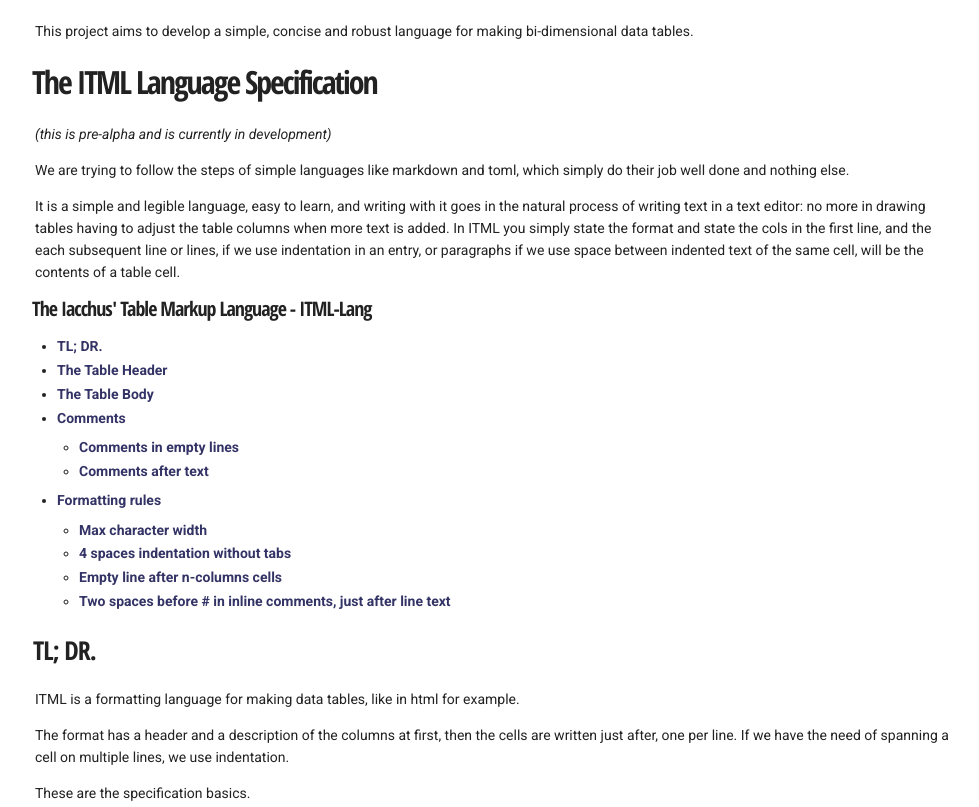
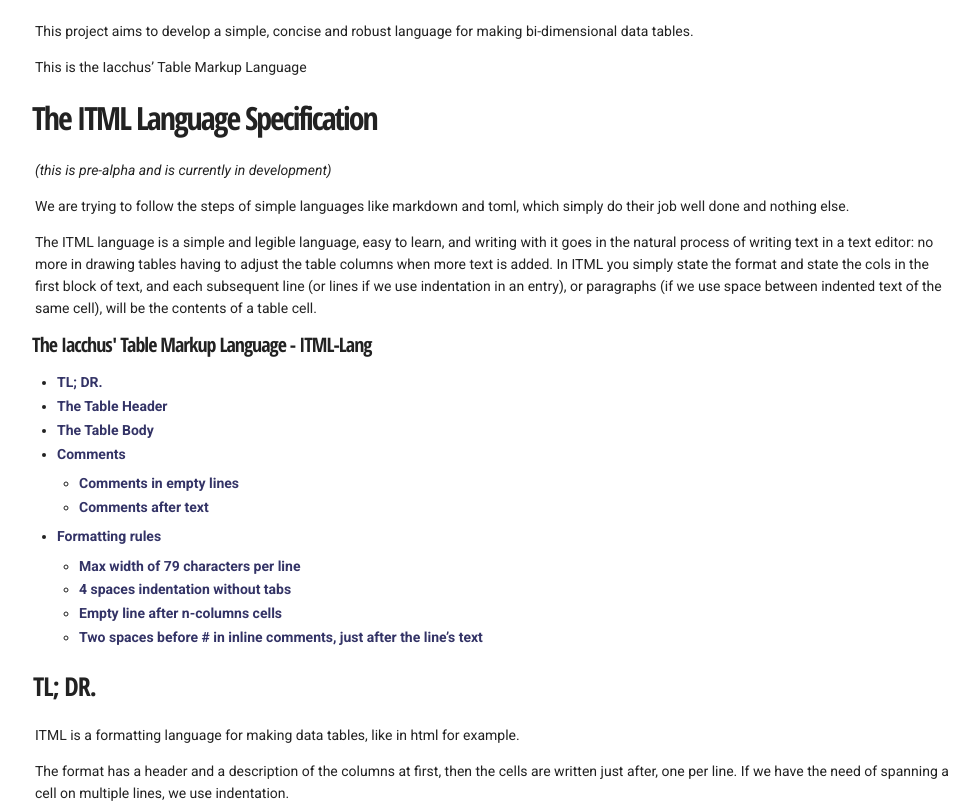
Before and after one commit to itml-lang/itml-lang.github.io, a plain HTML site: page index.html in a window 1280 px wide. Shown: the top 807 px of the page, without its empty margins (145-1124 px from the left). Drawn offline with Linux system fonts and the light colour scheme.

Commit message:
Autocommit from build.sh

```diff
--- a/index.html
+++ b/index.html
@@ -20,10 +20,11 @@
 </head>
 <body>
 <p>This project aims to develop a simple, concise and robust language for making bi-dimensional data tables.</p>
+<p>This is the Iacchus’ Table Markup Language</p>
 <h1 id="the-itml-language-specification">The ITML Language Specification</h1>
 <p><em>(this is pre-alpha and is currently in development)</em></p>
 <p>We are trying to follow the steps of simple languages like markdown and toml, which simply do their job well done and nothing else.</p>
-<p>It is a simple and legible language, easy to learn, and writing with it goes in the natural process of writing text in a text editor: no more in drawing tables having to adjust the table columns when more text is added. In ITML you simply state the format and state the cols in the first line, and the each subsequent line or lines, if we use indentation in an entry, or paragraphs if we use space between indented text of the same cell, will be the contents of a table cell.</p>
+<p>The ITML language is a simple and legible language, easy to learn, and writing with it goes in the natural process of writing text in a text editor: no more in drawing tables having to adjust the table columns when more text is added. In ITML you simply state the format and state the cols in the first block of text, and each subsequent line (or lines if we use indentation in an entry), or paragraphs (if we use space between indented text of the same cell), will be the contents of a table cell.</p>
 <header id="title-block-header">
 <h1 class="title">The Iacchus' Table Markup Language - ITML-Lang</h1>
 </header>
@@ -39,10 +40,10 @@
 </ul></li>
 <li><a href="#formatting-rules">Formatting rules</a>
 <ul>
-<li><a href="#max-character-width">Max character width</a></li>
+<li><a href="#max-width-of-79-characters-per-line">Max width of 79 characters per line</a></li>
 <li><a href="#spaces-indentation-without-tabs">4 spaces indentation without tabs</a></li>
 <li><a href="#empty-line-after-n-columns-cells">Empty line after n-columns cells</a></li>
-<li><a href="#two-spaces-before-in-inline-comments-just-after-line-text">Two spaces before # in inline comments, just after line text</a></li>
+<li><a href="#two-spaces-before-in-inline-comments-just-after-the-lines-text">Two spaces before # in inline comments, just after the line’s text</a></li>
 </ul></li>
 </ul>
 </nav>
@@ -93,7 +94,7 @@ And this represents another cell</code></pre>
 <p>One of the caracteristics which we have in mind as we develop the ITML-lang is readability from the very <code>itbl</code> source.</p>
 <p>SO, we will try to attain to best practices in writing the source so that we respect some rules, even these rules not being enforced by the ITML specification.</p>
 <p>Some of these rules we are borrowing from the Python language, which uses indentation syntatically as well and have being proven to be good through the time and use.</p>
-<h3 id="max-character-width">Max character width</h3>
+<h3 id="max-width-of-79-characters-per-line">Max width of 79 characters per line</h3>
 <p>The ITBL format lines should have the maximum of 79 characters per line. Additional characters should be broken to the next line and indented.</p>
 <h3 id="spaces-indentation-without-tabs">4 spaces indentation without tabs</h3>
 <p>The ITBL format indentation should not use TAB, and should be indented with 2 or 4 spaces, concisely. After pre-alpha we will see which case is better and change this documentation with the urging to use 2 or 4 spaces, which be better.</p>
@@ -109,7 +110,7 @@ After the newline, this is the first column of the second row.
 And this is the second column of the second row.
 And this is the last(3rd) column of the second row.</code></pre>
 <p>As seen above, after the three columns of the first row we add a blank line to improve readability of the source. The newline has no syntatic meaning, as we are all consenting adults here, but we enphsize this norm so to improve readability of the source code.</p>
-<h3 id="two-spaces-before-in-inline-comments-just-after-line-text">Two spaces before # in inline comments, just after line text</h3>
+<h3 id="two-spaces-before-in-inline-comments-just-after-the-lines-text">Two spaces before # in inline comments, just after the line’s text</h3>
 <p>The inline comments in ITML format, this is, the comments made after a line of text should have too espaces before the <code>#</code> character.</p>
 <p><a href="https://github.com.iacchus/iacchus-table-language">https://github.com.iacchus/iacchus-table-language</a></p>
 <hr />
```
Also changed, not shown: header.html (+2 -1 lines), 2 other files.
